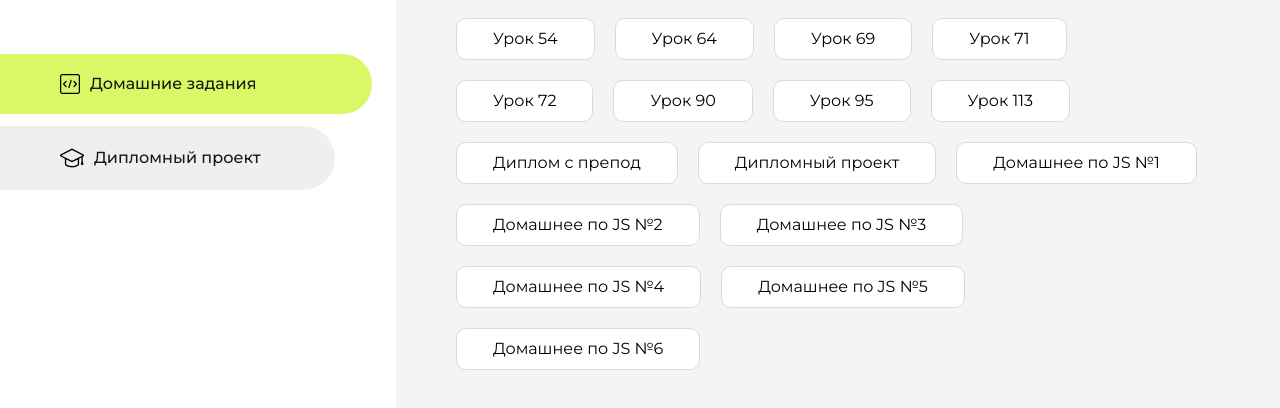
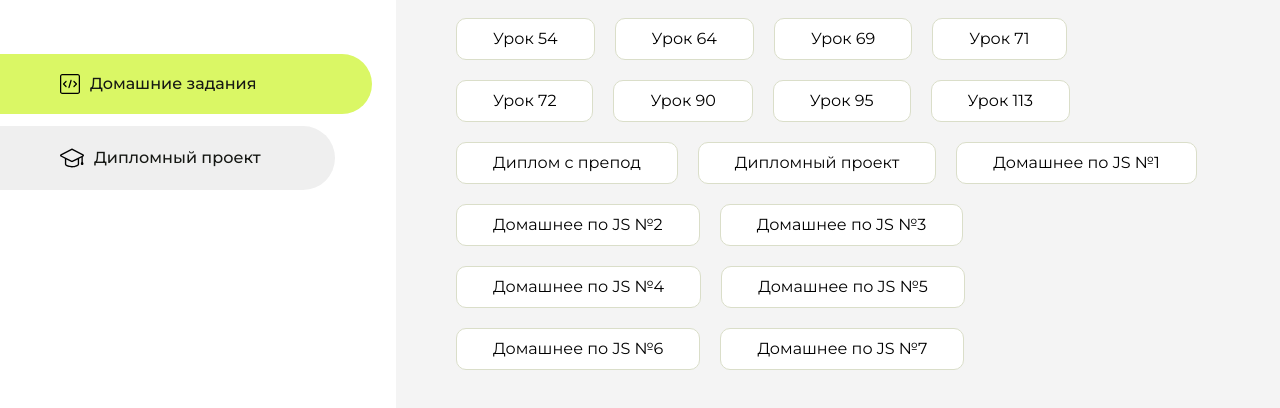
Before and after one commit to check-engine-404/homework, a plain HTML site: page index.html in a window 1280 px wide. Shown: the part 282-690 px from the top of the page. Drawn offline with Linux system fonts and the light colour scheme.

Commit message:
Update index.html

```diff
--- a/index.html
+++ b/index.html
@@ -172,6 +172,10 @@
                          <li class="content__list-item">
                         <a href="HomeWork-6/index.html">Домашнее по JS №6 </a>
                     </li>
+                     </li>
+                         <li class="content__list-item">
+                        <a href="JsHomeWorkTodo/index.html">Домашнее по JS №7 </a>
+                    </li>
 
                 </ul>
             </div>
```
